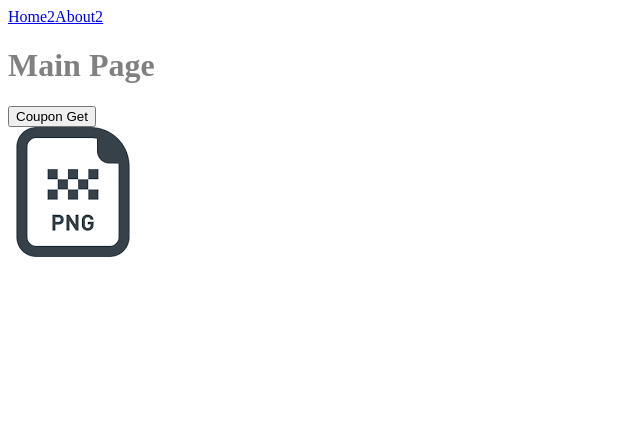
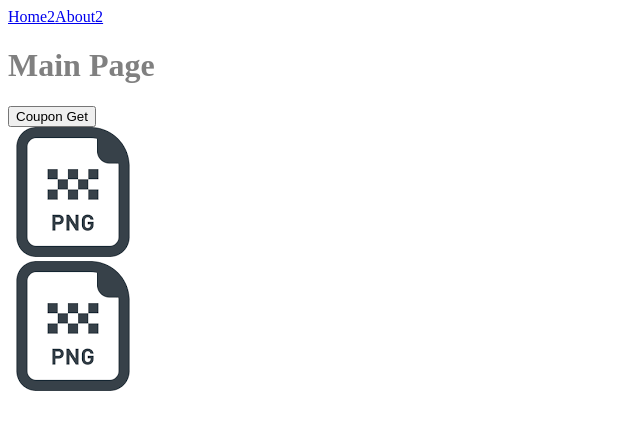
Before and after one commit to Kosuke-Ito/test-nuxt3-app, a Nuxt app: page / in a window 1280 px wide. Shown: the top 430 px of the page, without its empty margins (0-640 px from the left). Built offline with nearby package versions, Linux system fonts and the light colour scheme.

Commit message:
publicディレクトリから画像を取得

```diff
--- a/pages/index.vue
+++ b/pages/index.vue
@@ -5,6 +5,9 @@
     <LazyCoupon v-if="show" />
     <div>
       <img src="~/assets/icon.png" alt="Nuxt3 Icon" />
+    </div>
+    <div>
+      <img src="/icon.png" alt="Nuxt3 Icon" />
     </div>
   </div>
 </template>
```
Also changed, not shown: public/icon.png (added).
